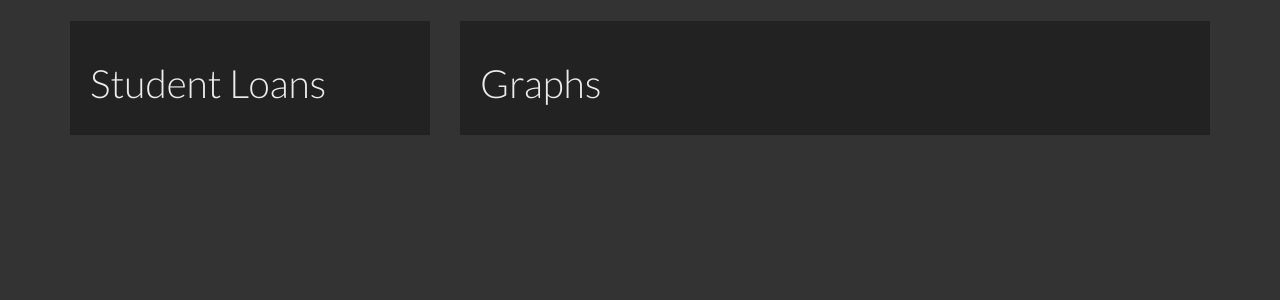
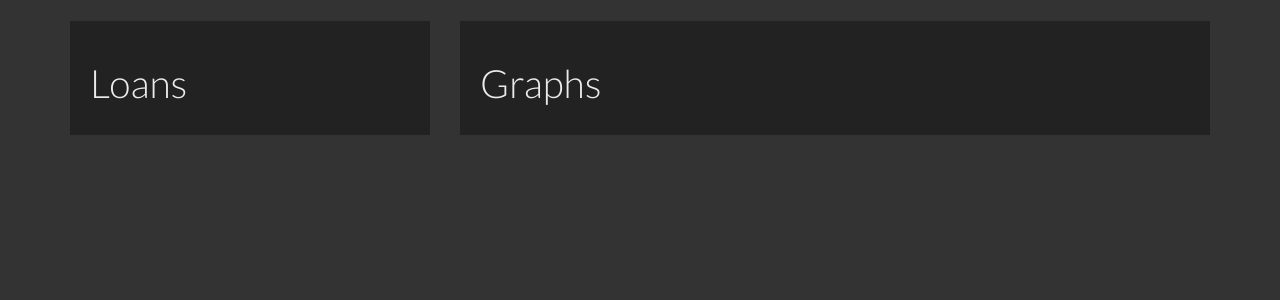
Before and after one commit to RaikesCohort2013/code-one-2015, a Django app: a page that uses web/templates/base.html in a window 1280 px wide. Shown: the part 40-340 px from the top of the page. Run offline with Django 3.2, Linux system fonts and the light colour scheme; some libraries are stand-ins or nearby versions.

Commit message:
lump loans into one thing

```diff
--- a/hackathon/urls.py
+++ b/hackathon/urls.py
@@ -8,5 +8,5 @@ from web import views
 urlpatterns = patterns('',
     url(r'^admin/', include(admin.site.urls)),
     url(r'^$', views.index),
-    url(r'^debt/student-loans/$', views.student_loans)
+    url(r'^debt/student-loans/$', views.loans)
 )
--- a/web/templates/pages/student-loans.html
+++ b/web/templates/pages/loans.html
@@ -1,10 +1,10 @@
 {% extends "page.html" %}
 
-{% block title %}Student Loans{% endblock %}
+{% block title %}Loans{% endblock %}
 
 {% block summary %}
 
-<h1>Student Loans</h1>
+<h1>Loans</h1>
 
 {% endblock %}
 
--- a/web/views.py
+++ b/web/views.py
@@ -5,5 +5,5 @@ def index(request):
     return render(request, 'index.html')
 
 
-def student_loans(request):
-    return render(request, 'pages/student-loans.html')
+def loans(request):
+    return render(request, 'pages/loans.html')
```
